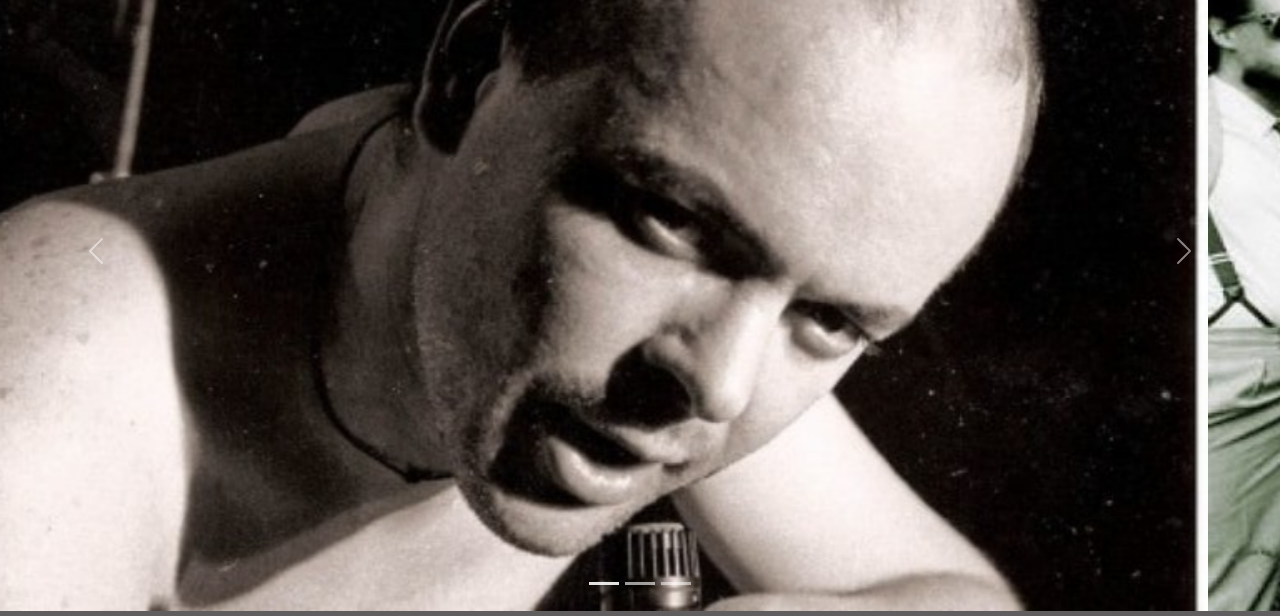
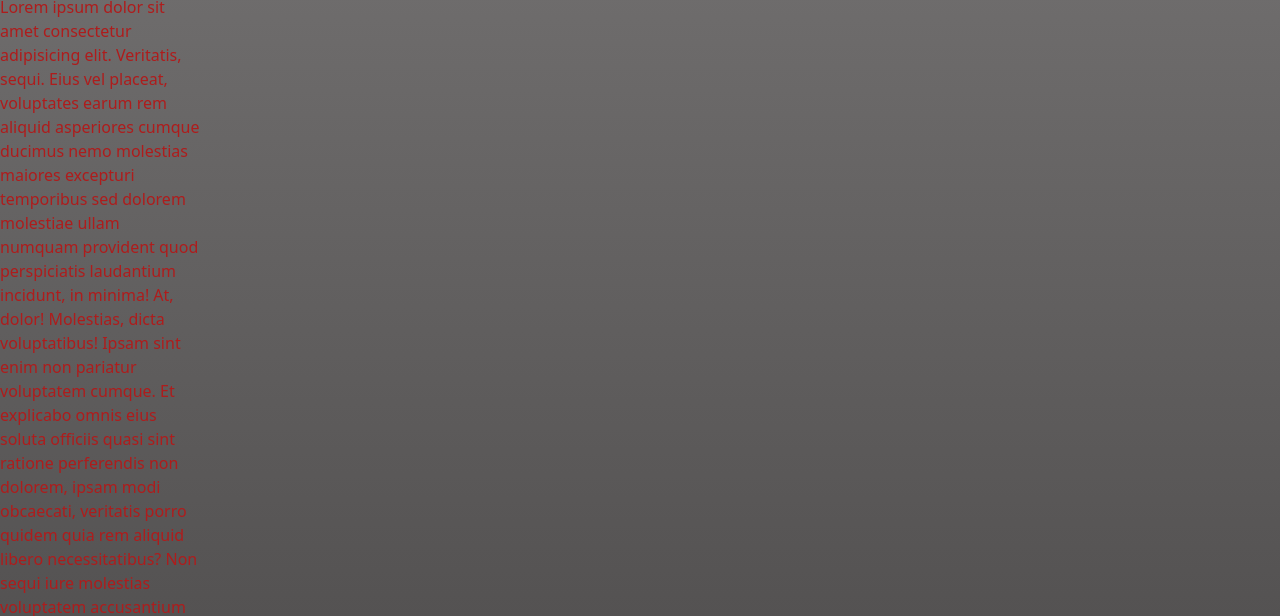
Before and after one commit to nbbz95/4ta_entregade_proyecto, a website: page pages/historia.html in a window 1280 px wide. Shown: the part 222-838 px from the top of the page. Drawn offline with nearby package versions, Linux system fonts and the light colour scheme; files that its build step writes are made by us from their sources; a web font is replaced by a local one.

Commit message:
borre carrousel de la historia

```diff
--- a/pages/historia.html
+++ b/pages/historia.html
@@ -90,32 +90,7 @@
           </nav>
         </header>
 
-        <div id="carouselExampleIndicators" class="carousel slide" data-bs-ride="carousel">
-          <div class="carousel-indicators">
-            <button type="button" data-bs-target="#carouselExampleIndicators" data-bs-slide-to="0" class="active" aria-current="true" aria-label="Slide 1"></button>
-            <button type="button" data-bs-target="#carouselExampleIndicators" data-bs-slide-to="1" aria-label="Slide 2"></button>
-            <button type="button" data-bs-target="#carouselExampleIndicators" data-bs-slide-to="2" aria-label="Slide 3"></button>
-          </div>
-          <div class="carousel-inner">
-            <div class="carousel-item active">
-              <img src="../img/1.jpg" class="d-block w-100" alt="...">
-            </div>
-            <div class="carousel-item">
-              <img src="../img/2.jpg" class="d-block w-100" alt="...">
-            </div>
-            <div class="carousel-item">
-              <img src="../img/3.jpg" class="d-block w-100" alt="...">
-            </div>
-          </div>
-          <button class="carousel-control-prev" type="button" data-bs-target="#carouselExampleIndicators" data-bs-slide="prev">
-            <span class="carousel-control-prev-icon" aria-hidden="true"></span>
-            <span class="visually-hidden">Previous</span>
-          </button>
-          <button class="carousel-control-next" type="button" data-bs-target="#carouselExampleIndicators" data-bs-slide="next">
-            <span class="carousel-control-next-icon" aria-hidden="true"></span>
-            <span class="visually-hidden">Next</span>
-          </button>
-        </div>
+
 
     </section>
         <article class="imagenPrincipal"></article>
```
